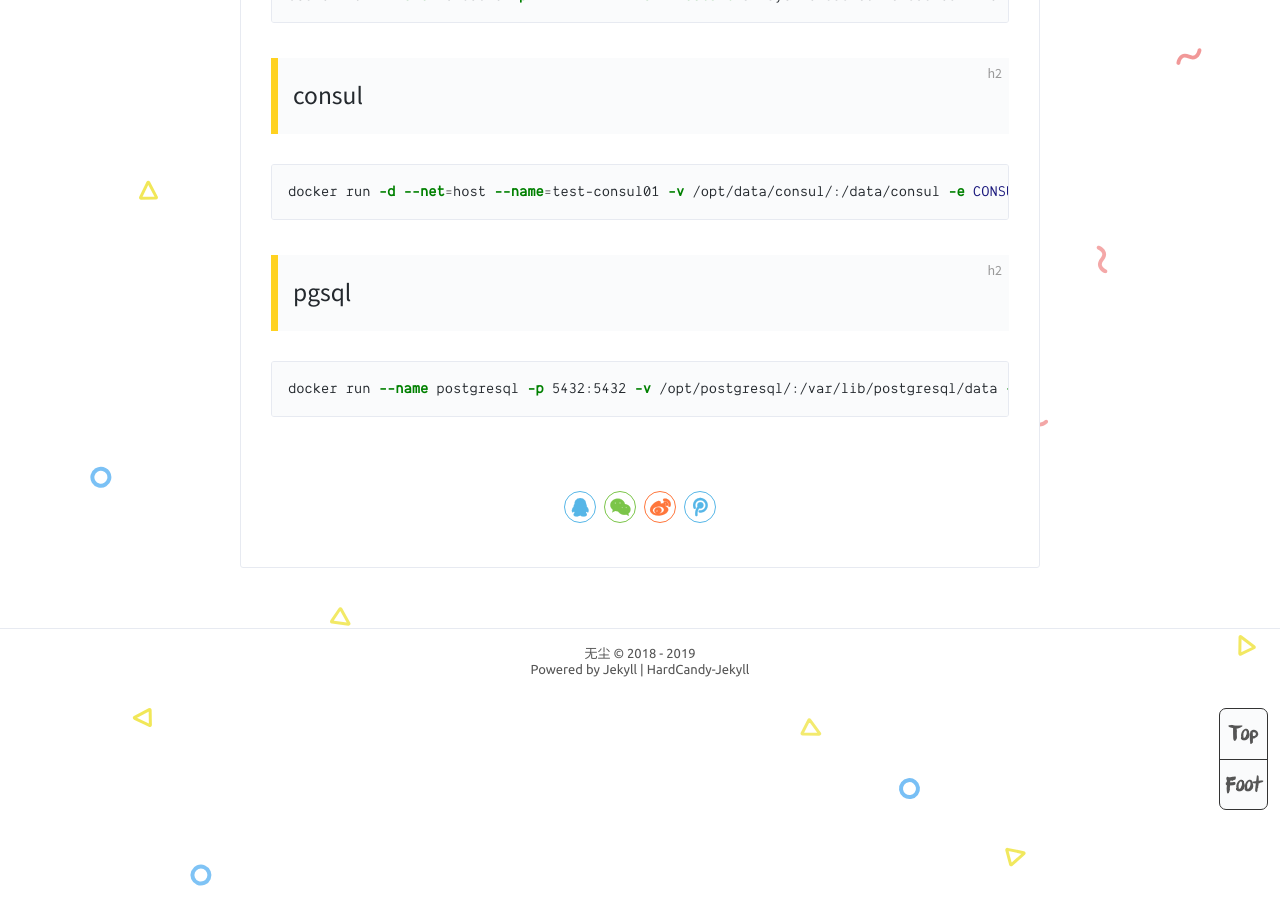
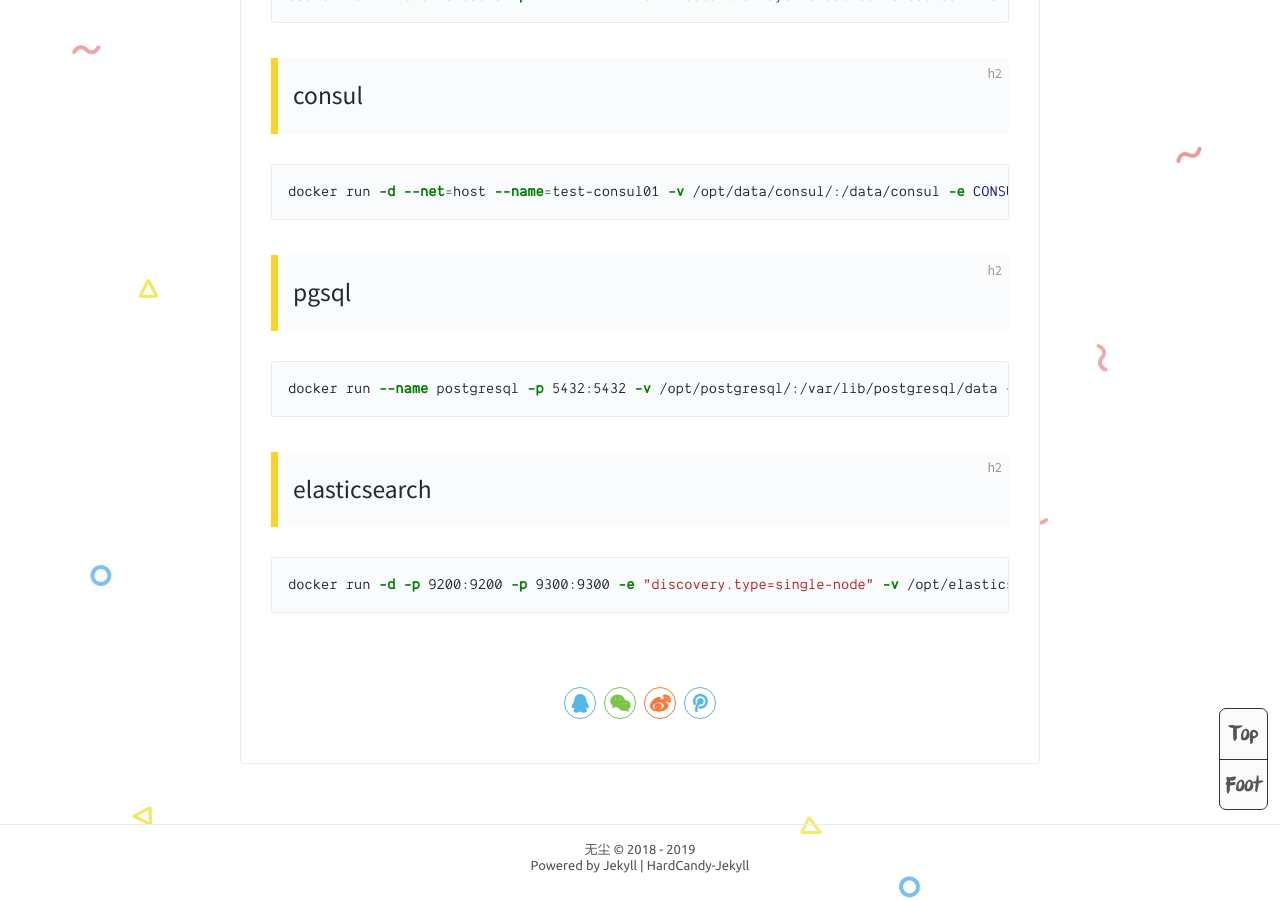
Before and after one commit to WuChenLinux/yw, a Jekyll site: the page built from _posts/2019-03-29-docker-start.md, in a window 1280 px wide and 900 px high, scrolled down 1310 px. Built offline with Jekyll 4.4.1, drawn with Linux system fonts in a browser that asks for light colours; comment, search, counter and statistics services are not loaded.

Commit message:
Update 2019-03-29-docker-start.md

````diff
--- a/_posts/2019-03-29-docker-start.md
+++ b/_posts/2019-03-29-docker-start.md
@@ -47,3 +47,8 @@ docker run -d --net=host --name=test-consul01 -v /opt/data/consul/:/data/consul
 ```shell
 docker run --name postgresql -p 5432:5432 -v /opt/postgresql/:/var/lib/postgresql/data -e "POSTGRES_USER=kong" -e "POSTGRES_DB=kong" -e "MYSQL_ROOT_PASSWORD=kong123" -d postgres
 ```
+
+## elasticsearch
+```shell
+docker run -d -p 9200:9200 -p 9300:9300 -e "discovery.type=single-node" -v /opt/elasticsearch/data/:/usr/share/elasticsearch/data  docker.elastic.co/elasticsearch/elasticsearch:7.3.1
+```
````
